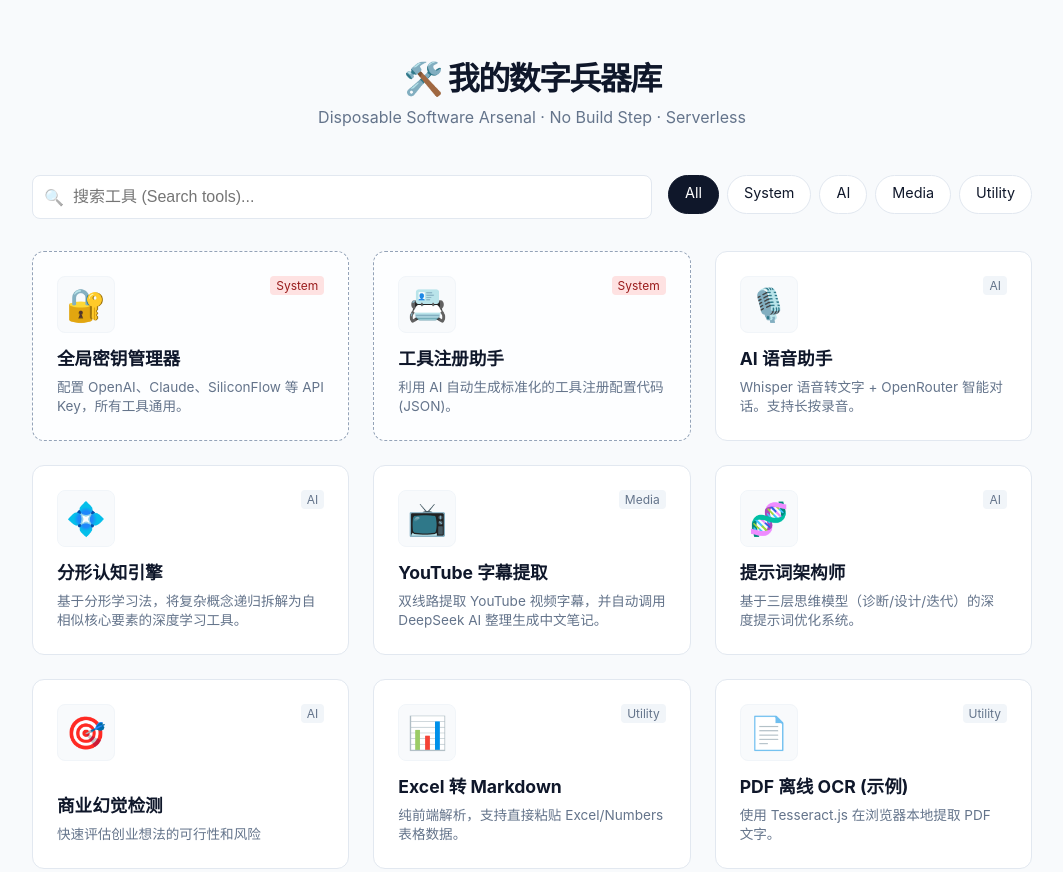
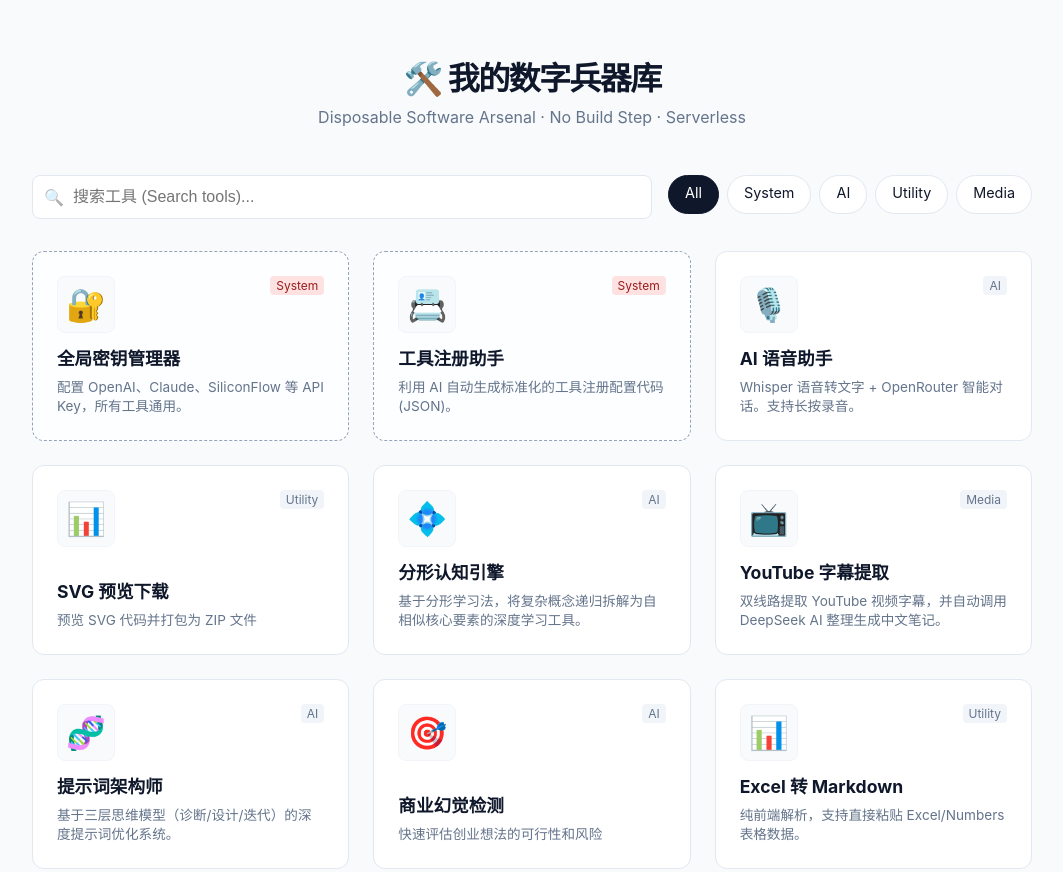
Before and after one commit to hyf029/tools, a plain HTML site: page index.html in a window 1280 px wide. Shown: the top 872 px of the page, without its empty margins (108-1171 px from the left). Drawn offline with Linux system fonts and the light colour scheme.

Commit message:
Update index.html

```diff
--- a/index.html
+++ b/index.html
@@ -177,6 +177,15 @@
             tags: ["Audio", "Chat"]
         },
         {
+    "id": "svg-optimizer-v3-2",
+    "name": "SVG 预览下载",
+    "desc": "预览 SVG 代码并打包为 ZIP 文件",
+    "icon": "📊",
+    "file": "svg-tool.html",
+    "category": "Utility",
+    "tags": [ "svg", "预览", "打包", "zip" ]
+},
+        {
     id: "fractal-engine",
     name: "分形认知引擎",
     desc: "基于分形学习法，将复杂概念递归拆解为自相似核心要素的深度学习工具。",
```
